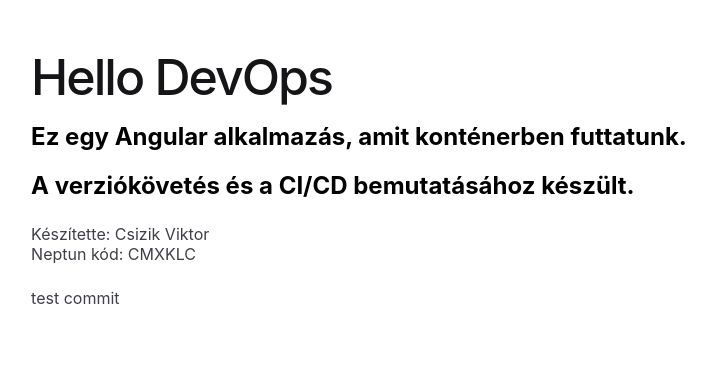
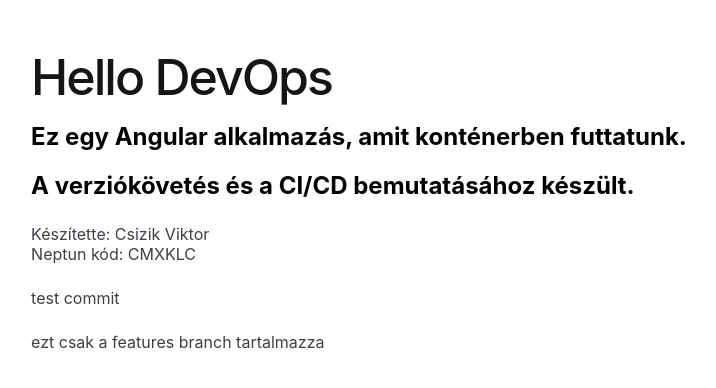
Before and after one commit to ccvik100/cmxklc-hello-devops, an Angular app: page / in a window 1280 px wide. Shown: the top 388 px of the page, without its empty margins (281-997 px from the left). Built offline with nearby package versions, Linux system fonts and the light colour scheme.

Commit message:
feature commmit
CMXKLC

```diff
--- a/src/app/app.html
+++ b/src/app/app.html
@@ -10,6 +10,7 @@
         Neptun kód: CMXKLC
       </p>
       <p>test commit</p>
+      <p>ezt csak a features branch tartalmazza</p>
     </div>
   </div>
 </main>
```
